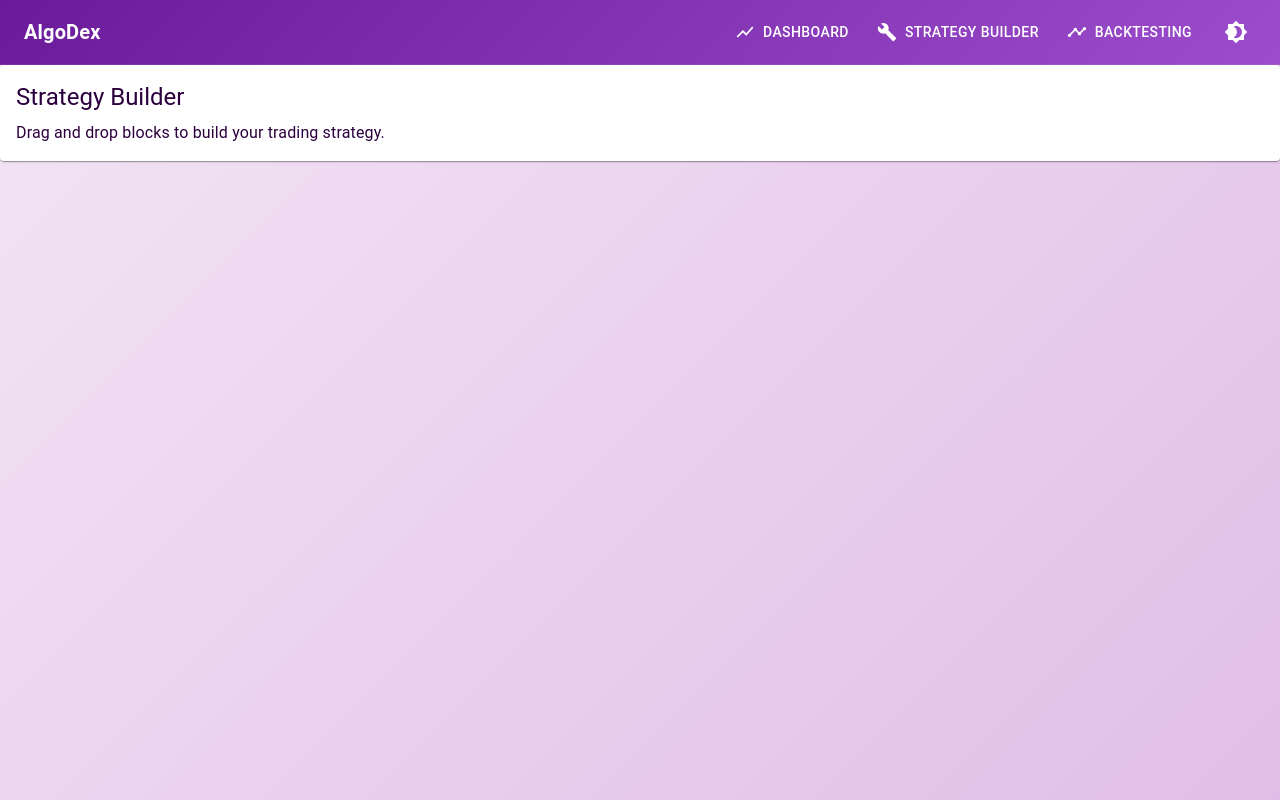
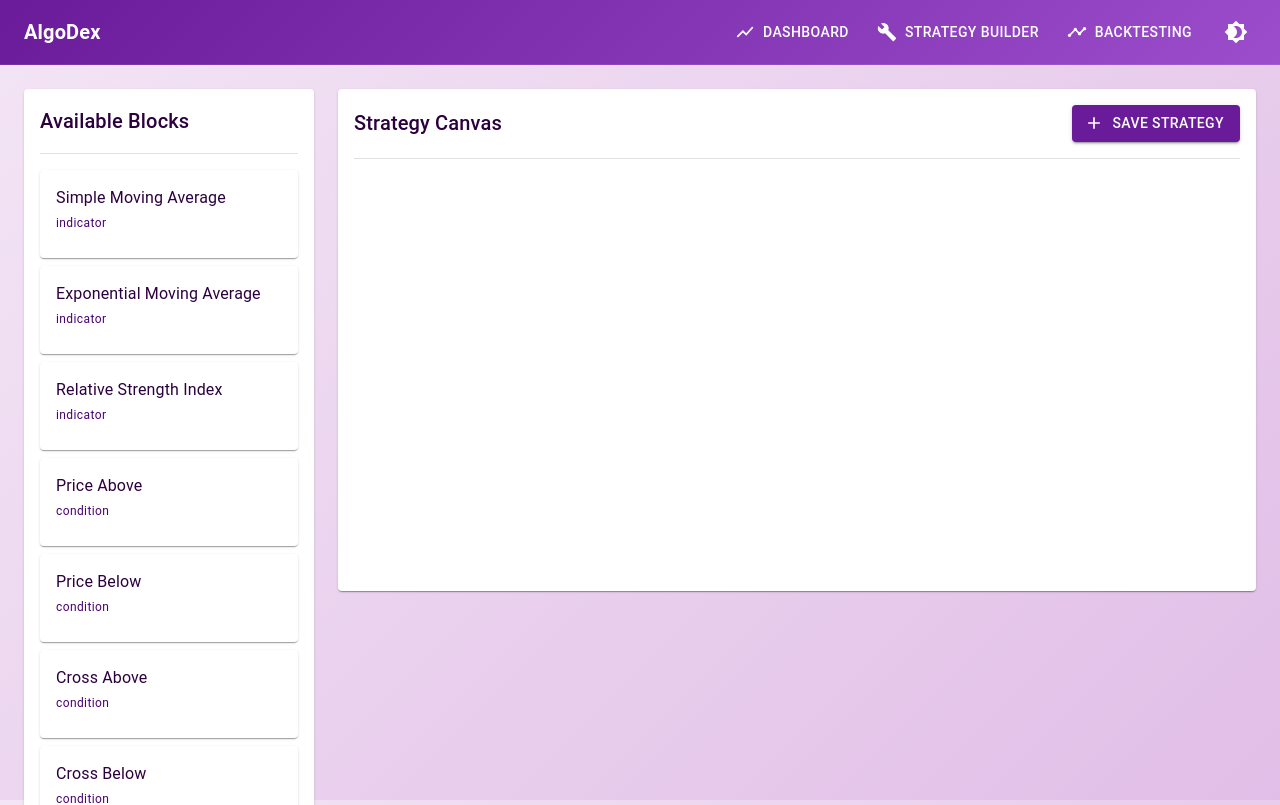
Before and after one commit to KameshSingh116/Tinkquest, a React (Create React App) app in the folder frontend/: page /strategy-builder in a window 1280 px wide. Shown: the top 805 px of the page. Built offline with nearby package versions, Linux system fonts and the light colour scheme.

Commit message:
strategy builder

```diff
--- a/frontend/package.json
+++ b/frontend/package.json
@@ -16,11 +16,13 @@
     "@types/jest": "^27.5.2",
     "@types/node": "^16.18.11",
     "@types/react": "^18.0.27",
+    "@types/react-beautiful-dnd": "^13.1.8",
     "@types/react-dom": "^18.0.10",
     "@types/react-router-dom": "^5.3.3",
     "axios": "^1.2.1",
     "chart.js": "^4.1.1",
     "react": "^18.2.0",
+    "react-beautiful-dnd": "^13.1.1",
     "react-chartjs-2": "^5.0.1",
     "react-dom": "^18.2.0",
     "react-flow-renderer": "^10.3.17",
--- a/frontend/src/pages/StrategyBuilder.tsx
+++ b/frontend/src/pages/StrategyBuilder.tsx
@@ -1,17 +1,183 @@
-import React from 'react';
-import { Box, Typography, Paper } from '@mui/material';
+import React, { useState } from 'react';
+import {
+  Box,
+  Paper,
+  Typography,
+  Grid,
+  Card,
+  CardContent,
+  IconButton,
+  Divider,
+  Button,
+} from '@mui/material';
+import { DragDropContext, Droppable, Draggable, DropResult, DroppableProvided, DraggableProvided } from 'react-beautiful-dnd';
+import AddIcon from '@mui/icons-material/Add';
+import DeleteIcon from '@mui/icons-material/Delete';
+import { useTheme } from '../context/ThemeContext';
+
+type BlockType = 'indicator' | 'condition' | 'action';
+
+interface StrategyBlock {
+  id: string;
+  type: BlockType;
+  name: string;
+  params: Record<string, any>;
+}
 
 const StrategyBuilder: React.FC = () => {
+  const { mode } = useTheme();
+  const [blocks, setBlocks] = useState<StrategyBlock[]>([]);
+
+  const availableBlocks: StrategyBlock[] = [
+    { id: 'sma', type: 'indicator', name: 'Simple Moving Average', params: { period: 20 } },
+    { id: 'ema', type: 'indicator', name: 'Exponential Moving Average', params: { period: 20 } },
+    { id: 'rsi', type: 'indicator', name: 'Relative Strength Index', params: { period: 14 } },
+    { id: 'price_above', type: 'condition', name: 'Price Above', params: { value: 0 } },
+    { id: 'price_below', type: 'condition', name: 'Price Below', params: { value: 0 } },
+    { id: 'cross_above', type: 'condition', name: 'Cross Above', params: { indicator1: '', indicator2: '' } },
+    { id: 'cross_below', type: 'condition', name: 'Cross Below', params: { indicator1: '', indicator2: '' } },
+    { id: 'buy', type: 'action', name: 'Buy', params: { quantity: 1 } },
+    { id: 'sell', type: 'action', name: 'Sell', params: { quantity: 1 } },
+  ];
+
+  const onDragEnd = (result: DropResult) => {
+    if (!result.destination) return;
+
+    const items = Array.from(blocks);
+    const [reorderedItem] = items.splice(result.source.index, 1);
+    items.splice(result.destination.index, 0, reorderedItem);
+
+    setBlocks(items);
+  };
+
+  const addBlock = (block: StrategyBlock) => {
+    setBlocks([...blocks, { ...block, id: `${block.id}-${Date.now()}` }]);
+  };
+
+  const removeBlock = (index: number) => {
+    const newBlocks = blocks.filter((_, i) => i !== index);
+    setBlocks(newBlocks);
+  };
+
+  const saveStrategy = async () => {
+    try {
+      const response = await fetch('http://localhost:5000/api/strategies', {
+        method: 'POST',
+        headers: {
+          'Content-Type': 'application/json',
+        },
+        body: JSON.stringify({
+          name: 'New Strategy',
+          blocks,
+          created: new Date().toISOString(),
+          lastModified: new Date().toISOString(),
+        }),
+      });
+
+      if (!response.ok) {
+        throw new Error('Failed to save strategy');
+      }
+
+      const savedStrategy = await response.json();
+      console.log('Strategy saved:', savedStrategy);
+    } catch (error) {
+      console.error('Error saving strategy:', error);
+    }
+  };
+
   return (
-    <Box sx={{ flexGrow: 1 }}>
-      <Paper sx={{ p: 2 }}>
-        <Typography variant="h5" gutterBottom>
-          Strategy Builder
-        </Typography>
-        <Typography>
-          Drag and drop blocks to build your trading strategy.
-        </Typography>
-      </Paper>
+    <Box sx={{ p: 3 }}>
+      <Grid container spacing={3}>
+        {/* Available Blocks */}
+        <Grid item xs={12} md={3}>
+          <Paper sx={{ p: 2, height: '100%' }}>
+            <Typography variant="h6" gutterBottom>
+              Available Blocks
+            </Typography>
+            <Divider sx={{ my: 2 }} />
+            <Box sx={{ display: 'flex', flexDirection: 'column', gap: 1 }}>
+              {availableBlocks.map((block) => (
+                <Card
+                  key={block.id}
+                  sx={{
+                    cursor: 'pointer',
+                    '&:hover': {
+                      backgroundColor: mode === 'light' ? 'rgba(106, 27, 154, 0.1)' : 'rgba(255, 255, 255, 0.1)',
+                    },
+                  }}
+                  onClick={() => addBlock(block)}
+                >
+                  <CardContent>
+                    <Typography variant="body1">{block.name}</Typography>
+                    <Typography variant="caption" color="textSecondary">
+                      {block.type}
+                    </Typography>
+                  </CardContent>
+                </Card>
+              ))}
+            </Box>
+          </Paper>
+        </Grid>
+
+        {/* Strategy Canvas */}
+        <Grid item xs={12} md={9}>
+          <Paper sx={{ p: 2, minHeight: '500px' }}>
+            <Box sx={{ display: 'flex', justifyContent: 'space-between', alignItems: 'center', mb: 2 }}>
+              <Typography variant="h6">Strategy Canvas</Typography>
+              <Button
+                variant="contained"
+                color="primary"
+                startIcon={<AddIcon />}
+                onClick={saveStrategy}
+              >
+                Save Strategy
+              </Button>
+            </Box>
+            <Divider sx={{ my: 2 }} />
+            <DragDropContext onDragEnd={onDragEnd}>
+              <Droppable droppableId="strategy-blocks">
+                {(provided: DroppableProvided) => (
+                  <Box
+                    {...provided.droppableProps}
+                    ref={provided.innerRef}
+                    sx={{ minHeight: '400px' }}
+                  >
+                    {blocks.map((block, index) => (
+                      <Draggable key={block.id} draggableId={block.id} index={index}>
+                        {(provided: DraggableProvided) => (
+                          <Card
+                            ref={provided.innerRef}
+                            {...provided.draggableProps}
+                            {...provided.dragHandleProps}
+                            sx={{ mb: 1 }}
+                          >
+                            <CardContent sx={{ display: 'flex', justifyContent: 'space-between', alignItems: 'center' }}>
+                              <Box>
+                                <Typography variant="body1">{block.name}</Typography>
+                                <Typography variant="caption" color="textSecondary">
+                                  {block.type}
+                                </Typography>
+                              </Box>
+                              <IconButton
+                                size="small"
+                                onClick={() => removeBlock(index)}
+                                sx={{ color: 'error.main' }}
+                              >
+                                <DeleteIcon />
+                              </IconButton>
+                            </CardContent>
+                          </Card>
+                        )}
+                      </Draggable>
+                    ))}
+                    {provided.placeholder}
+                  </Box>
+                )}
+              </Droppable>
+            </DragDropContext>
+          </Paper>
+        </Grid>
+      </Grid>
     </Box>
   );
 };
```
Also changed, not shown: 2 other files (tests, documents, lock files or other folders).
